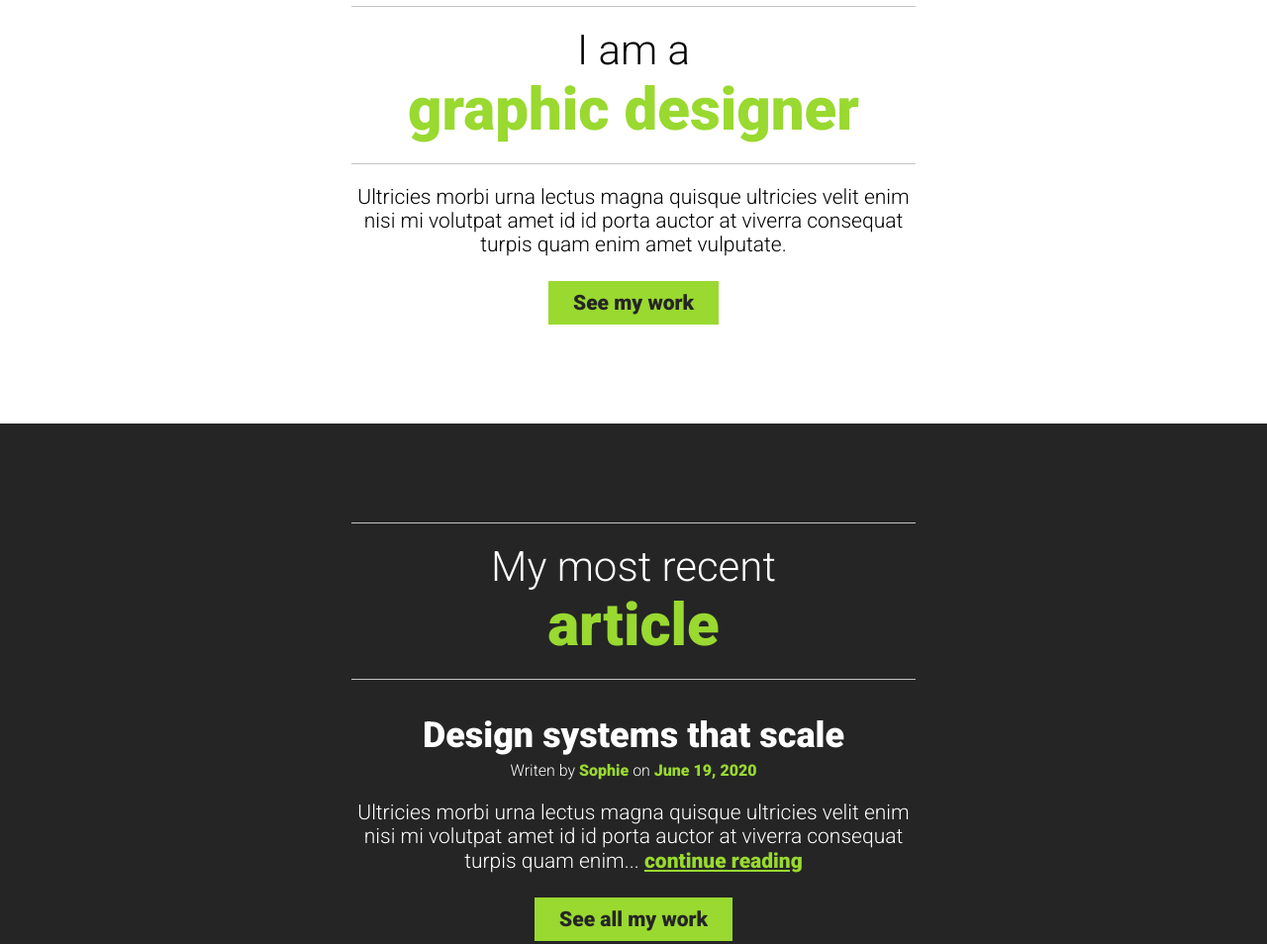
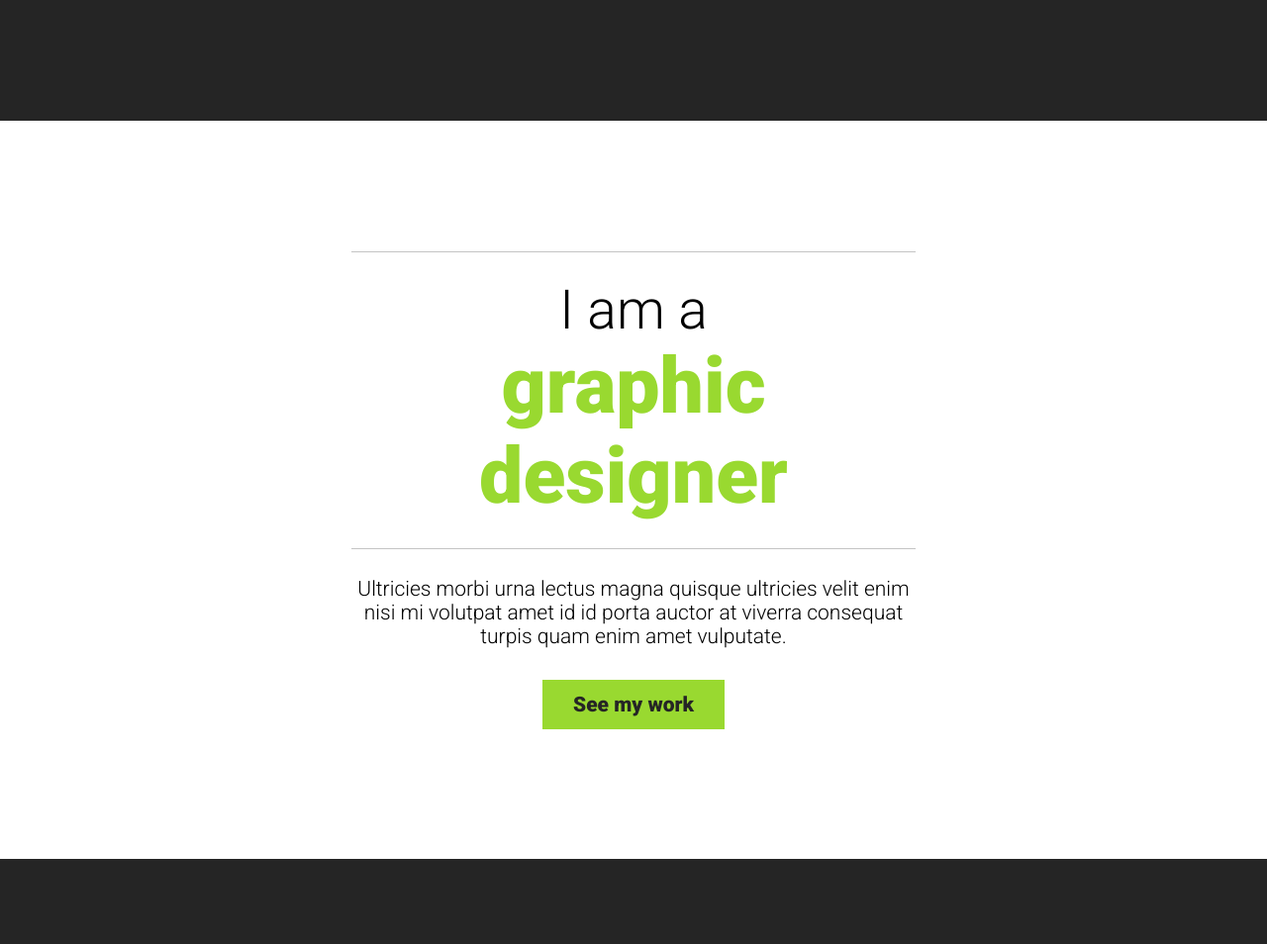
Before and after one commit to whoisarod/05-responsive-desing-challenges, a plain HTML site: page index.html in a window 1280 px wide. Shown: the part 800-1754 px from the top of the page at 99% size. Drawn offline with nearby package versions, Linux system fonts and the light colour scheme.

Commit message:
updated README.md and CSS file

```diff
--- a/css/style.css
+++ b/css/style.css
@@ -1,13 +1,23 @@
+html {
+    font-size: .9rem;
+}
+
 body {
     text-align: center;
     font-family: 'Roboto', sans-serif;
-    font-size: 21px;
+    /* font-size: 1.3125rem; */
     font-weight: 300;
     margin: 0;
 }
 
+@media (min-width: 600px) {
+    html {
+        font-size: 1.3125rem;
+    }
+}
+
 .container {
-    width: 570px;
+    max-width: 570px;
     margin: 0 auto;
 }
 
@@ -17,24 +27,28 @@ h2 {
 }
 
 h1 {
-    font-size: 60px;
+    font-size: 3.75rem;
     margin-top: 0;
 }
 
 h2 {
-    font-size: 42px;
+    font-size: 2.625rem;
     margin-top: 0;
     border-top: solid 1px #c4c4c4;
     border-bottom: solid 1px #c4c4c4;
 
-    padding: 20px 0;
-    margin-bottom: 20px;
+    padding: .5em 0;
+    margin-bottom: .5em;
 }
 
 h3 {
-    font-size: 36px;
+    font-size: 2.25em;
     font-weight: 900;
     margin-bottom: 0;
+}
+
+img {
+    max-width: relative;
 }
 
 .accent-text {
@@ -42,11 +56,11 @@ h3 {
 }
 
 h1 .accent-text {
-    font-size: 80px;
+    font-size: 5rem;
 }
 
 h2 .accent-text {
-    font-size: 60px;
+    font-size: 3.75rem;
 }
 
 .accent-text,
@@ -71,13 +85,13 @@ a:focus {
 }
 
 .small-text {
-    font-size: 16px;
-    margin-top: 5px;
+    font-size: 1rem;
+    margin-top: .3125em;
 }
 
 header,
 section {
-    padding: 100px 0;
+    padding: 6.25em 0;
 }
 
 .inverse {
@@ -96,8 +110,8 @@ section {
     color: #252525;
     text-decoration: none;
     background: #99D930;
-    padding: 10px 25px;
-    margin-top: 25px;
+    padding: .625em 1.5em;
+    margin-top: 1.5em;
 }
 
 .btn:hover,
```
Also changed, not shown: 1 other file.
